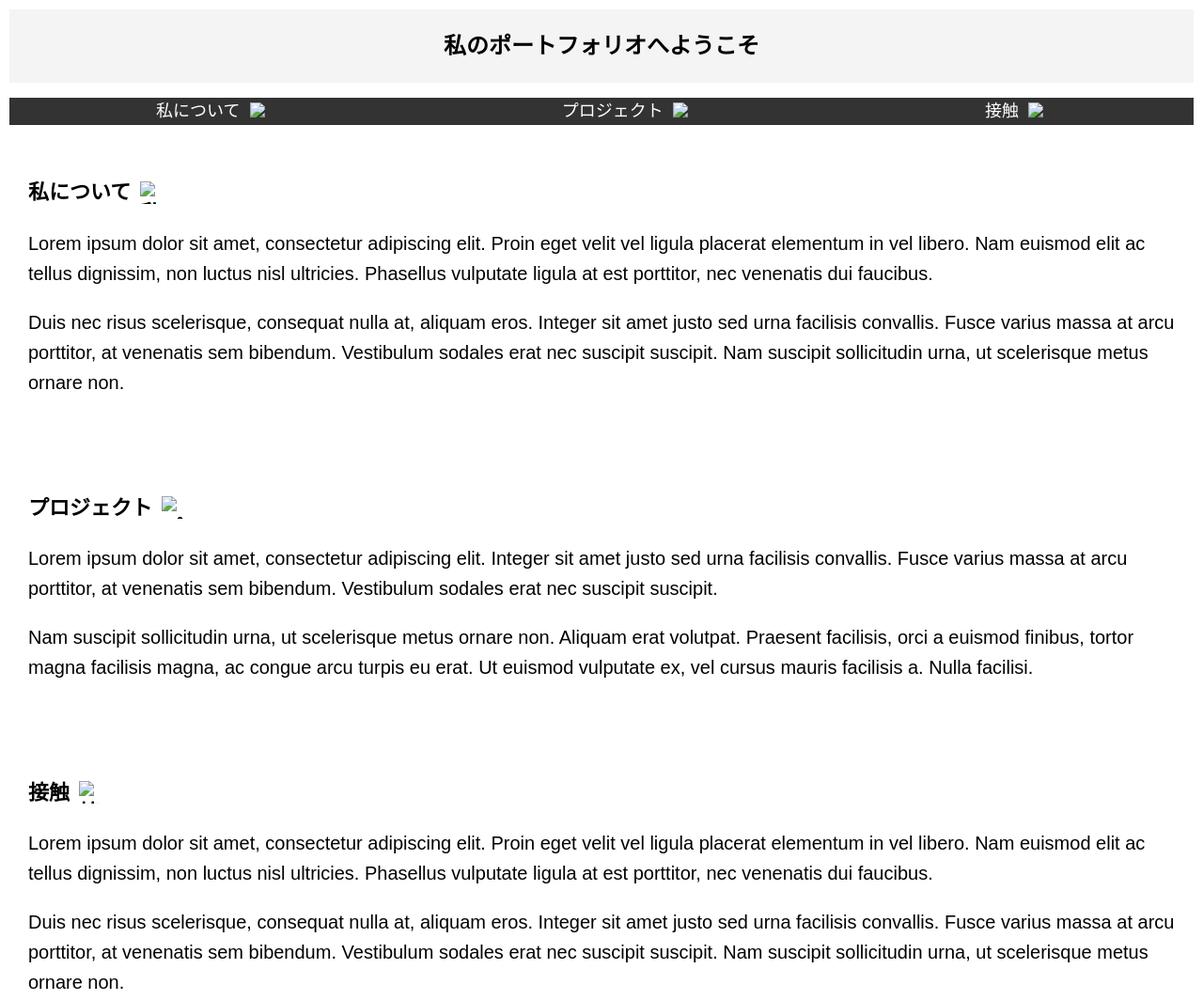
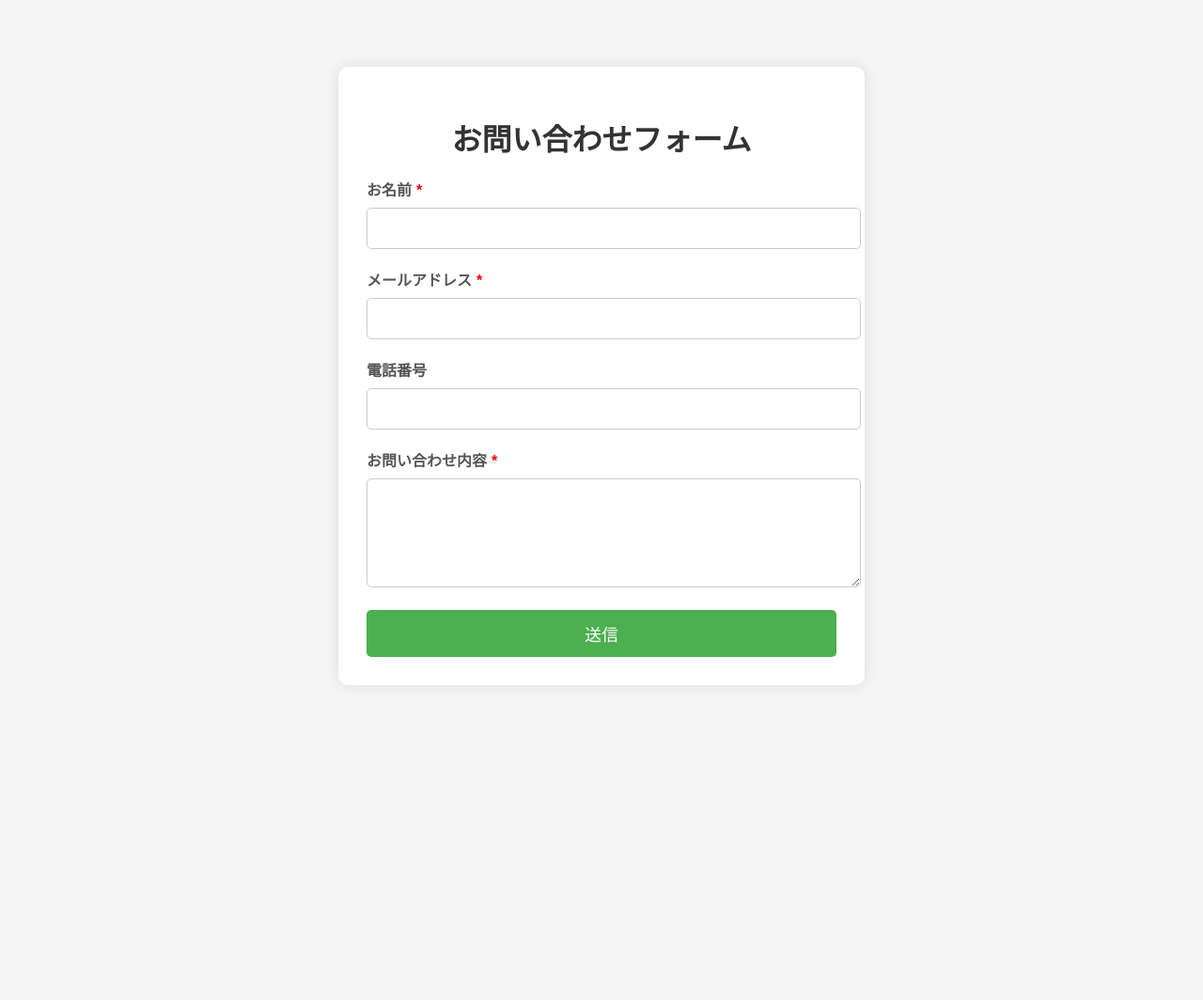
Before and after one commit to Kenken-Works/Portfolio-by-Kenken-Works.github.io, a plain HTML site: page index.html in a window 1280 px wide. Shown: the top 1064 px of the page at 94% size. After the commit the page ends 800 px from the top, so only its background shows below. Drawn offline with Linux system fonts and the light colour scheme.

Commit message:
Update index.html
1. HTMLとCSSの基礎設計
以下は、指定されたスタイルを含む基本的なお問い合わせフォームのコードです。まずはこのコードをベースにして、さらに機能とデザインを追加していきます。

```diff
--- a/index.html
+++ b/index.html
@@ -3,53 +3,86 @@
 <head>
     <meta charset="UTF-8">
     <meta name="viewport" content="width=device-width, initial-scale=1.0">
-    <title>ポートフォリオ</title>
-    <link rel="stylesheet" href="styles/main.css">
+    <title>お問い合わせフォーム</title>
+    <style>
+        body {
+            font-family: 'Arial', sans-serif;
+            background-color: #F5F5F5;
+            display: flex;
+            justify-content: center;
+            align-items: center;
+            height: 100vh;
+            margin: 0;
+        }
+        form {
+            max-width: 500px;
+            width: 100%;
+            background-color: #FFFFFF;
+            padding: 30px;
+            border-radius: 10px;
+            box-shadow: 0 0 15px rgba(0, 0, 0, 0.1);
+            animation: fadeIn 1s ease-in-out;
+        }
+        h1 {
+            text-align: center;
+            color: #333;
+            margin-bottom: 20px;
+        }
+        label {
+            display: block;
+            font-weight: bold;
+            margin-bottom: 8px;
+            color: #555;
+        }
+        input[type=text], input[type=email], input[type=tel], textarea {
+            width: 100%;
+            padding: 12px;
+            border: 1px solid #CCCCCC;
+            border-radius: 5px;
+            margin-bottom: 20px;
+            font-size: 16px;
+        }
+        input[type=submit] {
+            background-color: #4CAF50;
+            color: white;
+            padding: 12px;
+            border: none;
+            border-radius: 5px;
+            cursor: pointer;
+            width: 100%;
+            font-size: 18px;
+            transition: background-color 0.3s ease;
+        }
+        input[type=submit]:hover {
+            background-color: #3E8E41;
+        }
+        .required:after {
+            content: "*";
+            color: red;
+            margin-left: 5px;
+        }
+        @keyframes fadeIn {
+            from { opacity: 0; transform: translateY(-10px); }
+            to { opacity: 1; transform: translateY(0); }
+        }
+    </style>
 </head>
 <body>
-    <header>
-        <h1>私のポートフォリオへようこそ</h1>
-    </header>
-    <nav>
-        <ul>
-            <li><a href="#about">私について <img src="icon_about.png" alt="私についてアイコン" class="icon"></a></li>
-            <li><a href="#projects">プロジェクト <img src="icon_projects.png" alt="プロジェクトアイコン" class="icon"></a></li>
-            <li><a href="#contact">接触 <img src="icon_contact.png" alt="接触アイコン" class="icon"></a></li>
-        </ul>
-    </nav>
-    <main>
-        <section id="about">
-            <h2>私について <img src="icon_about.png" alt="私についてアイコン" class="icon"></h2>
-            <p>
-                Lorem ipsum dolor sit amet, consectetur adipiscing elit. Proin eget velit vel ligula placerat elementum in vel libero. Nam euismod elit ac tellus dignissim, non luctus nisl ultricies. Phasellus vulputate ligula at est porttitor, nec venenatis dui faucibus.
-            </p>
-            <p>
-                Duis nec risus scelerisque, consequat nulla at, aliquam eros. Integer sit amet justo sed urna facilisis convallis. Fusce varius massa at arcu porttitor, at venenatis sem bibendum. Vestibulum sodales erat nec suscipit suscipit. Nam suscipit sollicitudin urna, ut scelerisque metus ornare non.
-            </p>
-        </section>
-        <section id="projects">
-            <h2>プロジェクト <img src="icon_projects.png" alt="プロジェクトアイコン" class="icon"></h2>
-            <p>
-                Lorem ipsum dolor sit amet, consectetur adipiscing elit. Integer sit amet justo sed urna facilisis convallis. Fusce varius massa at arcu porttitor, at venenatis sem bibendum. Vestibulum sodales erat nec suscipit suscipit.
-            </p>
-            <p>
-                Nam suscipit sollicitudin urna, ut scelerisque metus ornare non. Aliquam erat volutpat. Praesent facilisis, orci a euismod finibus, tortor magna facilisis magna, ac congue arcu turpis eu erat. Ut euismod vulputate ex, vel cursus mauris facilisis a. Nulla facilisi.
-            </p>
-        </section>
-        <section id="contact">
-            <h2>接触 <img src="icon_contact.png" alt="接触アイコン" class="icon"></h2>
-            <p>
-                Lorem ipsum dolor sit amet, consectetur adipiscing elit. Proin eget velit vel ligula placerat elementum in vel libero. Nam euismod elit ac tellus dignissim, non luctus nisl ultricies. Phasellus vulputate ligula at est porttitor, nec venenatis dui faucibus.
-            </p>
-            <p>
-                Duis nec risus scelerisque, consequat nulla at, aliquam eros. Integer sit amet justo sed urna facilisis convallis. Fusce varius massa at arcu porttitor, at venenatis sem bibendum. Vestibulum sodales erat nec suscipit suscipit. Nam suscipit sollicitudin urna, ut scelerisque metus ornare non.
-            </p>
-        </section>
-    </main>
-    <footer>
-        <p>© 2024 あなたの名前</p>
-    </footer>
+    <form method="POST" action="submit.php">
+        <h1>お問い合わせフォーム</h1>
+        <label for="name" class="required">お名前</label>
+        <input type="text" id="name" name="name" required>
 
-    <script src="scripts/scroll.js"></script>
+        <label for="email" class="required">メールアドレス</label>
+        <input type="email" id="email" name="email" required>
+
+        <label for="tel">電話番号</label>
+        <input type="tel" id="tel" name="tel">
+
+        <label for="message" class="required">お問い合わせ内容</label>
+        <textarea id="message" name="message" rows="5" required></textarea>
+
+        <input type="submit" value="送信">
+    </form>
 </body>
 </html>
```
